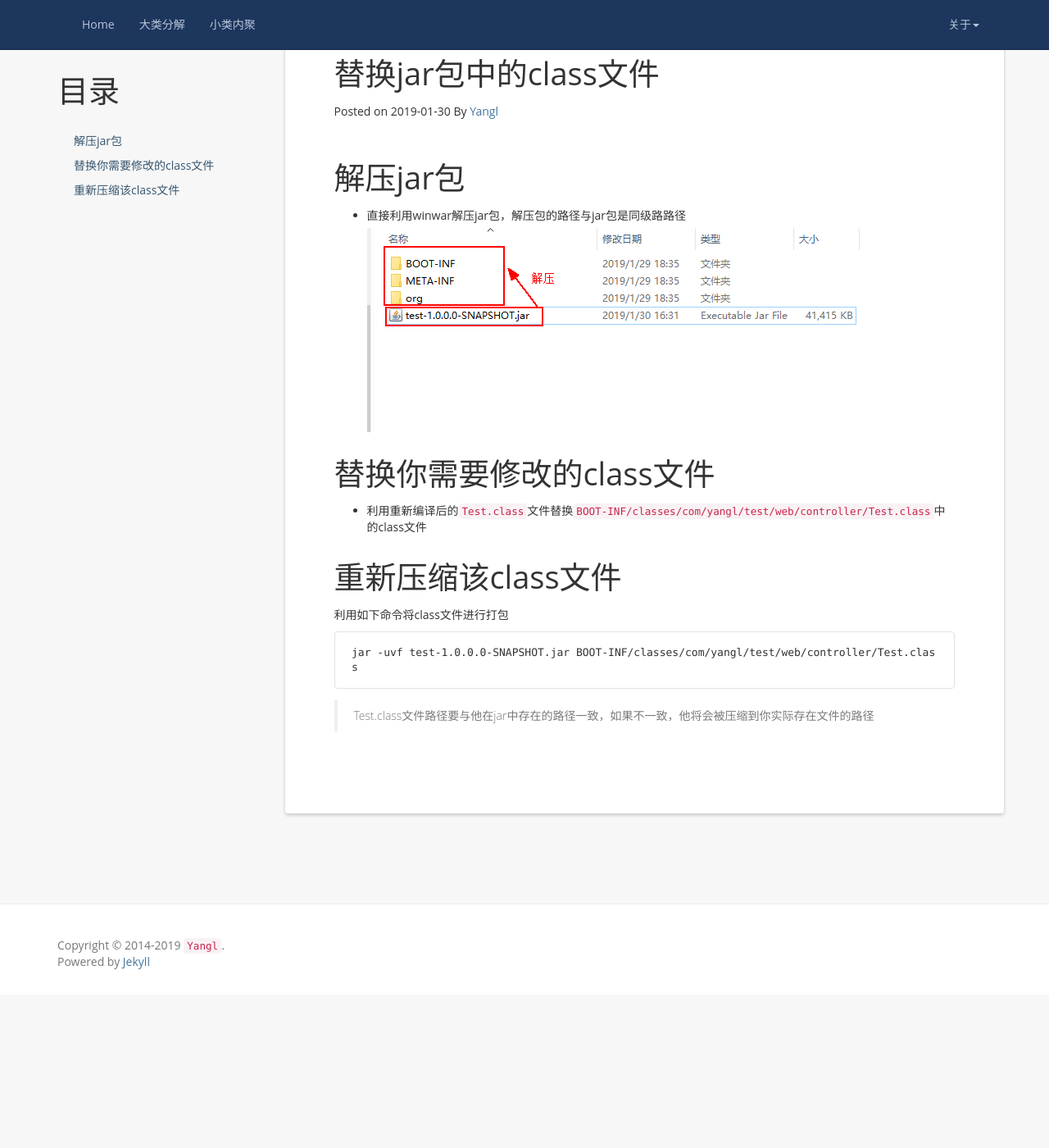
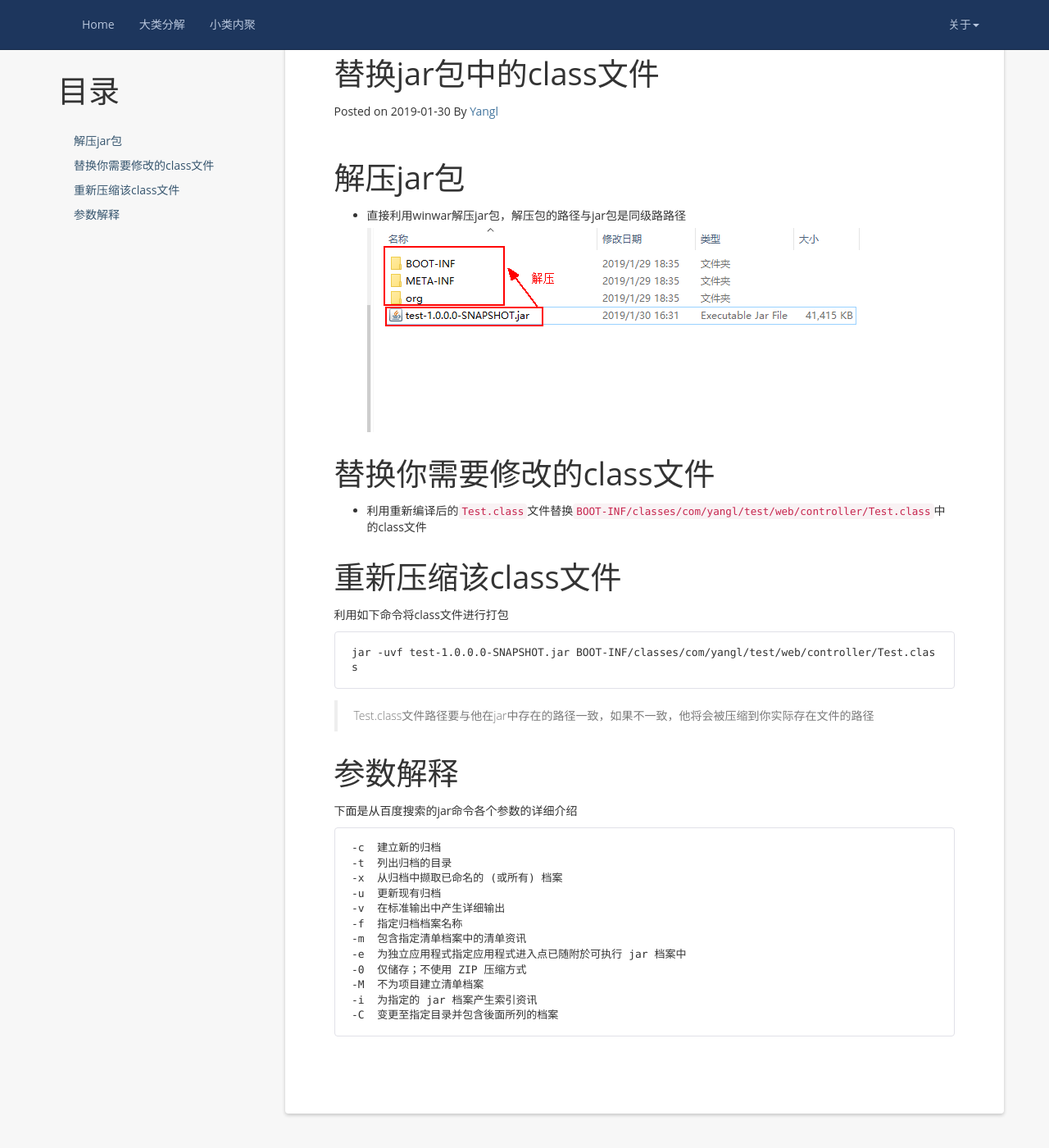
Before and after one commit to yanglei1992/yanglei1992.github.io.old, a Jekyll site: the page built from _posts/java/java/2019-01-30-java-jar-class.markdown, in a window 1280 px wide and 1400 px high, scrolled down 249 px. Shown: the whole window at 82% size. Built offline with Jekyll 4.4.1, drawn with Linux system fonts in a browser that asks for light colours; nearby versions of some CDN libraries; comment, search, counter and statistics services are not loaded; before the commit the page ends 1462 px from its top, so only the background shows below that.

Commit message:
jar命令参数补全

```diff
--- a/_posts/java/java/2019-01-30-java-jar-class.markdown
+++ b/_posts/java/java/2019-01-30-java-jar-class.markdown
@@ -26,3 +26,19 @@ tag: jar
     jar -uvf test-1.0.0.0-SNAPSHOT.jar BOOT-INF/classes/com/yangl/test/web/controller/Test.class
 
 > Test.class文件路径要与他在jar中存在的路径一致，如果不一致，他将会被压缩到你实际存在文件的路径
+
+# 参数解释 #
+下面是从百度搜索的jar命令各个参数的详细介绍
+
+    -c  建立新的归档
+    -t  列出归档的目录
+    -x  从归档中撷取已命名的 (或所有) 档案
+    -u  更新现有归档
+    -v  在标准输出中产生详细输出
+    -f  指定归档档案名称
+    -m  包含指定清单档案中的清单资讯
+    -e  为独立应用程式指定应用程式进入点已随附於可执行 jar 档案中
+    -0  仅储存；不使用 ZIP 压缩方式
+    -M  不为项目建立清单档案
+    -i  为指定的 jar 档案产生索引资讯
+    -C  变更至指定目录并包含後面所列的档案
```
